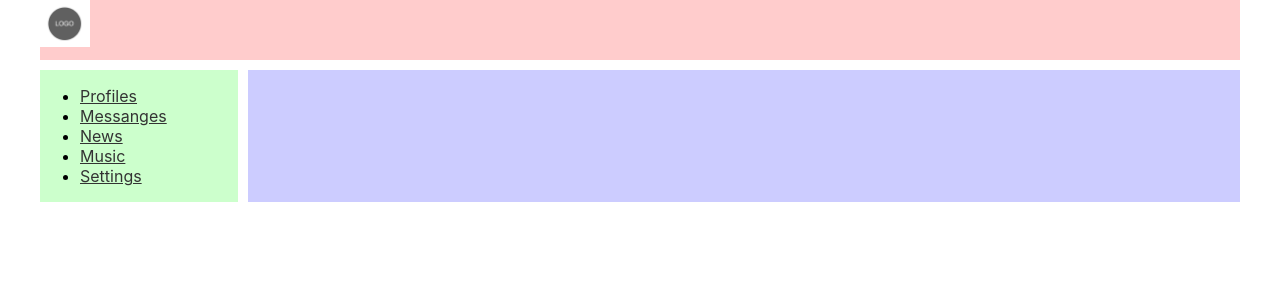
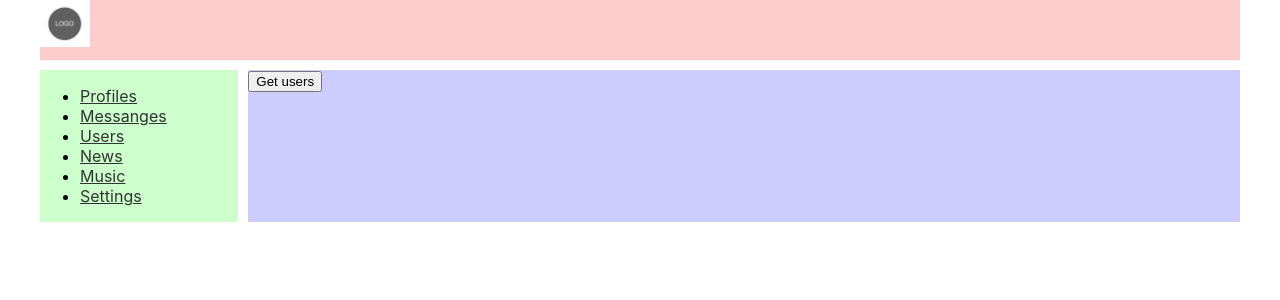
Before and after one commit to 7654567/samurai-way, a React (Create React App) app: page /users in a window 1280 px wide. Shown: the top 300 px of the page. Built offline with nearby package versions, Linux system fonts and the light colour scheme.

Commit message:
52 lesson

```diff
--- a/src/App.css
+++ b/src/App.css
@@ -42,16 +42,17 @@
 	display: grid;
 	grid-template-areas:
   "h h"
-  "n c"
-;
+  "n c";
 	grid-template-rows: 60px 1fr;
 	grid-template-columns: 2fr 10fr;
 	grid-gap: 10px;
 }
+
 .content {
 	grid-area: c;
 	background-color: #ccf;
 }
-.content img {
-  width: 100%;
-}
+
+/*.content .img {*/
+/*	width: 100%;*/
+/*}*/
--- a/src/App.tsx
+++ b/src/App.tsx
@@ -8,6 +8,7 @@ import {Settings} from "./components/Settings/Settings";
 import {News} from "./components/News/News";
 import {Music} from "./components/Music/Music";
 import {DialogsContainer} from "./components/Dialogs/DialogsContainer";
+import {UsersContainer} from "./components/Users/UsersContainer";
 // import {RootStateType} from "./redux/store";
 
 // type AppPropsTypes = {
@@ -22,11 +23,9 @@ function App(props: any) {
 			<Header/>
 			<Navbar store={props.store}/>
 			<div className="content">
-				<Route path={"/profile"}
-					   render={
-						   () => <Profile store={props.store}/>}/>
-				<Route path={"/dialog"}
-					   render={() => <DialogsContainer /*store={props.store}*//>}/>
+				<Route path={"/profile"} render={() => <Profile/>}/>
+				<Route path={"/dialog"} render={() => <DialogsContainer/>}/>
+				<Route path={"/users"} render={() => <UsersContainer/>}/>
 				<Route path={"/news"} render={() => <News/>}/>
 				<Route path={"/music"} render={() => <Music/>}/>
 				<Route path={"/settings"} render={() => <Settings/>}/>
--- a/src/components/Navbar/Navbar.tsx
+++ b/src/components/Navbar/Navbar.tsx
@@ -7,6 +7,7 @@ export const Navbar = (props: any) => {
 	const state = [
 		{text: "Profiles", url: "/profile"},
 		{text: "Messanges", url: "/dialog"},
+		{text: "Users", url: "/users"},
 		{text: "News", url: "/news"},
 		{text: "Music", url: "/music"},
 		{text: "Settings", url: "settings"},
--- a/src/components/Profile/MyPosts/MyPosts.tsx
+++ b/src/components/Profile/MyPosts/MyPosts.tsx
@@ -34,7 +34,7 @@ export const MyPosts = (props: any) => {
 				<button onClick={addPost}>Add</button>
 			</form>
 
-			{props.state.posts.map((p: any) => <Post post={p}/>)}
+			{props.state.posts.map((p: any) => <Post post={p} key={p.id}/>)}
 		</div>
 	);
 };
--- /dev/null
+++ b/src/components/Users/Users.module.css
@@ -0,0 +1,3 @@
+.ava {
+	width: 50px;
+}
--- /dev/null
+++ b/src/components/Users/Users.tsx
@@ -0,0 +1,49 @@
+import React from 'react';
+import axios from "axios";
+import s from "./Users.module.css";
+
+
+export const Users = (props: any) => {
+	console.log("=>(Users.tsx:11) props", props);
+	const getUsers = () => {
+		if (props.state.length === 0) {
+			axios.get('https://social-network.samuraijs.com/api/1.0/users').then((response: any) => {
+				props.addUsers(response.data.items)
+			})
+
+			// props.addUsers()
+		}
+	}
+	// if (props.state.length === 0) {
+	// 	axios.get('https://social-network.samuraijs.com/api/1.0/users').then((response: any) => {
+	// 		props.addUsers(response.data.items)
+	// 	})
+	//
+	// 	// props.addUsers()
+	// }
+	return (
+		<>
+			<button onClick={getUsers}>Get users</button>
+			{
+				props.state.map((u: any) => {
+					const followHandler = () => props.follow(u.id)
+					const unfollowHandler = () => props.unfollow(u.id)
+					return <div key={u.id}>
+						<div><img src={u.photos.small ? u.photos.small : "https://picsum.photos/id/237/50/50"}
+								  alt="userPhoto" className={s.ava}/></div>
+						<div>
+							{
+								u.followed
+									? <button onClick={unfollowHandler}>Unfollow</button>
+									: <button onClick={followHandler}>Follow</button>
+							}
+						</div>
+						<div>{u.name}</div>
+						{/*<div>{u.location.country}</div>*/}
+						{/*<div>{u.location.city}</div>*/}
+					</div>
+				})
+			}
+		</>
+	);
+};
--- /dev/null
+++ b/src/components/Users/UsersContainer.tsx
@@ -0,0 +1,12 @@
+import {addUsersAC, followAC, unfollowAC} from "../../redux/users-reducer";
+import {Users} from "./Users";
+import {connect} from "react-redux";
+
+const mapStateToProps = (state: any) => ({state: state.usersPage})
+const mapDispachToProps = (dispatch: any) => ({
+	follow: (id: any) => dispatch(followAC(id)),
+	unfollow: (id: any) => dispatch(unfollowAC(id)),
+	addUsers: (users: any) => dispatch(addUsersAC(users))
+})
+
+export const UsersContainer = connect(mapStateToProps, mapDispachToProps)(Users)
--- a/src/redux/redux-store.ts
+++ b/src/redux/redux-store.ts
@@ -1,11 +1,13 @@
 import {combineReducers, createStore} from "redux";
 import {profileReducer} from "./profile-reducer";
 import {dialogsReducer} from "./dialogs-reducer";
+import {usersReducer} from "./users-reducer";
 import {navbarReducer} from "./navbar-reducer";
 
 const reducers = combineReducers({
 	profilePage: profileReducer,
 	dialogsPage: dialogsReducer,
+	usersPage: usersReducer,
 	navbar: navbarReducer
 })
 const store = createStore(reducers)
--- /dev/null
+++ b/src/redux/users-reducer.tsx
@@ -0,0 +1,58 @@
+export const FOLLOW = "FOLLOW"
+export const UNFOLLOW = "UNFOLLOW"
+export const ADD_USERS = "ADD_USERS"
+
+
+// const initialState = [
+// 	{
+// 		id: 1,
+// 		name: "Serhii",
+// 		followed: false,
+// 		location: {
+// 			city: "Leuwarden",
+// 			country: "Nederlands"
+// 		}
+// 	},
+// 	{
+// 		id: 2,
+// 		name: "Nik",
+// 		followed: true,
+// 		location: {
+// 			city: "Kyiv",
+// 			country: "Ukraine"
+// 		}
+// 	},
+// 	{
+// 		id: 3,
+// 		name: "Ben",
+// 		followed: false,
+// 		location: {
+// 			city: "Amsterdam",
+// 			country: "Nederlands"
+// 		}
+// 	},
+//
+// ]
+
+export const usersReducer = (state: any = [], action: any) => {
+	switch (action.type) {
+		case FOLLOW: {
+
+			return state.map((u: any) => u.id === action.userId ? {...u, followed: true} : u)
+		}
+		case UNFOLLOW: {
+
+			return state.map((u: any) => u.id === action.userId ? {...u, followed: false} : u)
+		}
+		case ADD_USERS: {
+
+			return [...state, ...action.users]
+		}
+		default:
+			return state
+	}
+}
+
+export const followAC = (id: number) => ({type: FOLLOW, userId: id})
+export const unfollowAC = (id: number) => ({type: UNFOLLOW, userId: id})
+export const addUsersAC = (users: any) => ({type: ADD_USERS, users: users})
```
Also changed, not shown: src/StoreContext.tsx (added, +14 -0 lines), src/components/Dialogs/DialogsContainer.tsx (+0 -40 lines). Lines whose indentation alone changed are shown as unchanged.
